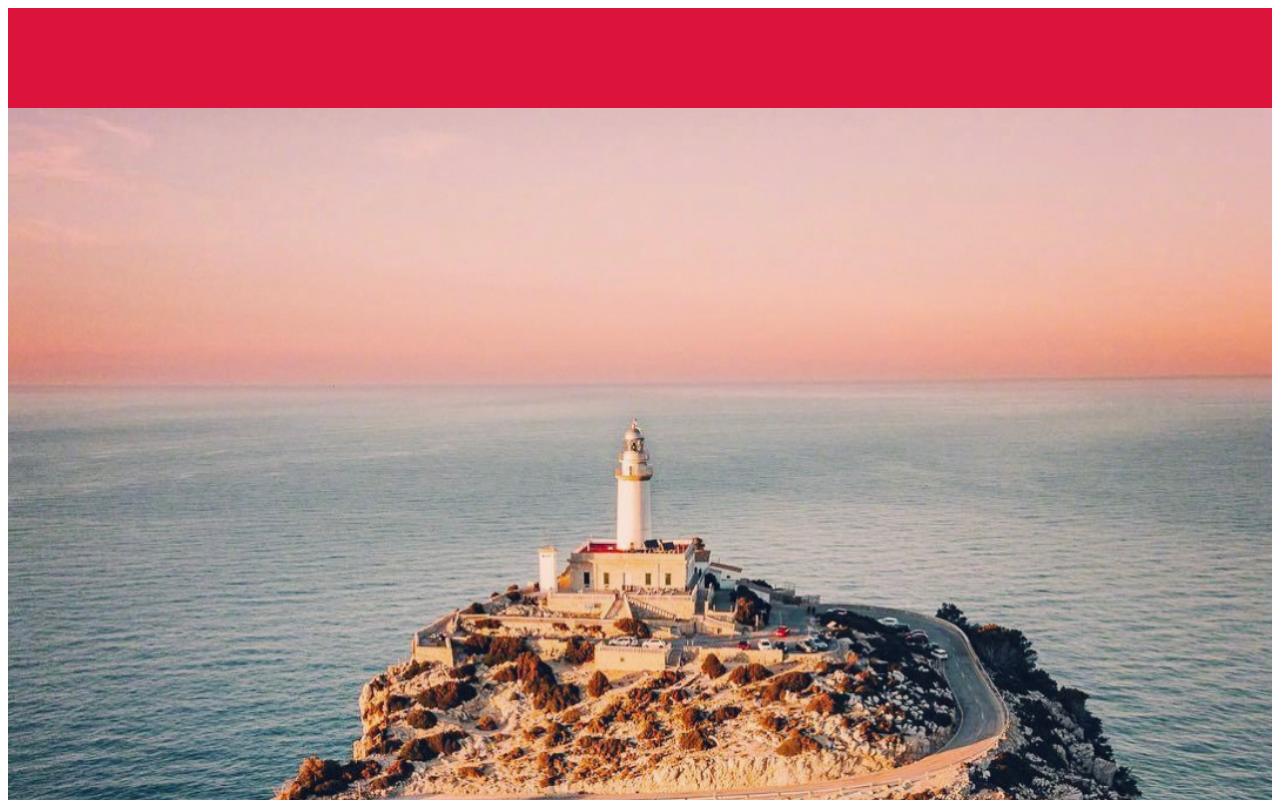
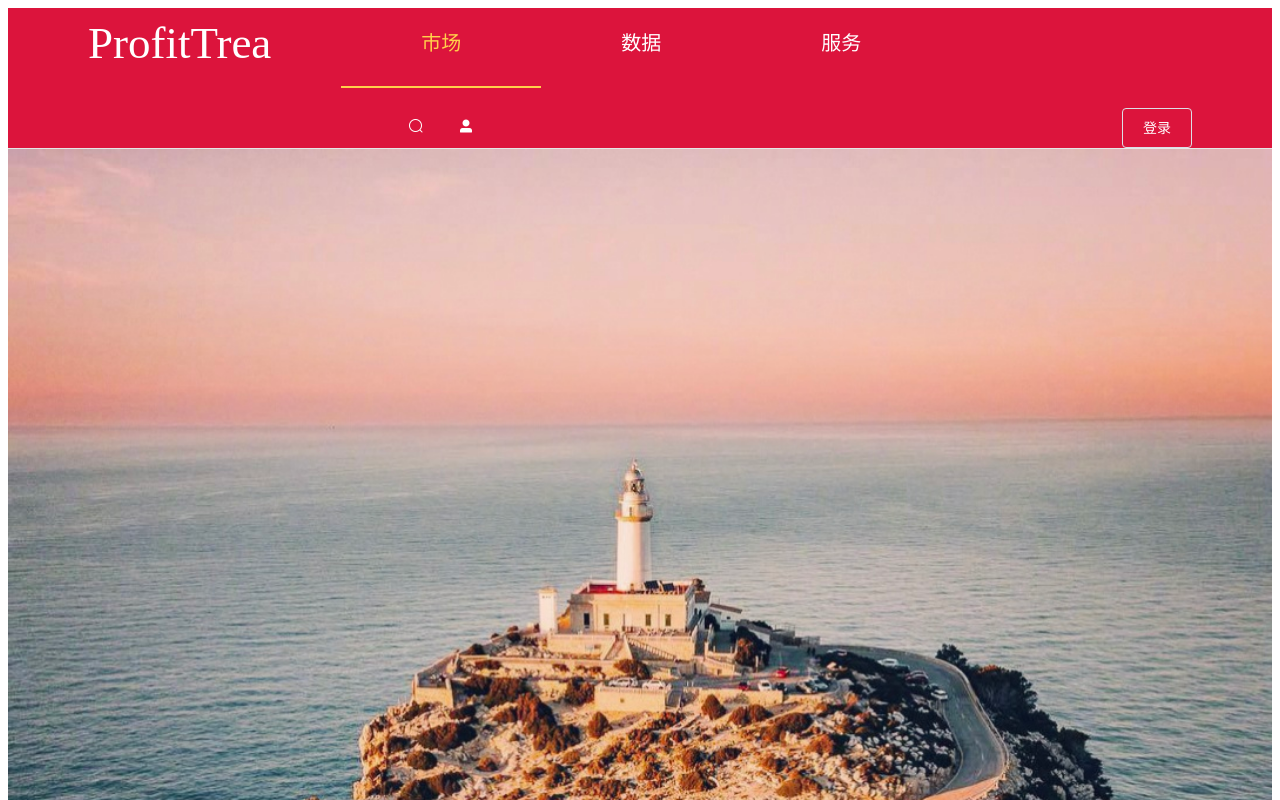
Before and after one commit to 1284496419/ProfitTrea-Font, a Vue app: page / in a window 1280 px wide. Shown: the top 800 px of the page. Built offline with nearby package versions, Linux system fonts and the light colour scheme; the HTML template or start-up script is replaced by a standard one.

Commit message:
feat:初步完成首页的顶部栏
整合elementUI初步完成首页的顶部栏

```diff
--- a/package.json
+++ b/package.json
@@ -9,6 +9,7 @@
   },
   "dependencies": {
     "core-js": "^3.6.5",
+    "element-ui": "^2.14.1",
     "vue": "^2.6.11",
     "vue-router": "^3.2.0"
   },
--- a/src/components/topbar.vue
+++ b/src/components/topbar.vue
@@ -1,23 +1,88 @@
 <template>
-  <div class="top">
+  <!-- <div class="top">
     <div class="topbar"></div>
-  </div>
+  </div> -->
+  <el-menu
+    :default-active="activeIndex2"
+    class="el-menu-demo"
+    mode="horizontal"
+    @select="handleSelect"
+    background-color="#DC143C"
+    text-color="#fff"
+    active-text-color="#ffd04b">
+    <el-menu-item id="logo">ProfitTrea</el-menu-item>
+    <el-menu-item index="1" id="market">市场</el-menu-item>
+    <el-menu-item index="2">数据</el-menu-item>
+    <el-menu-item index="3">服务</el-menu-item>
+    <i class="el-icon-search" id="search"></i>
+    <i class="el-icon-user-solid" id="person"></i>
+    <el-button id="login">登录</el-button>
+  </el-menu>
 </template>
 
 <script>
-export default {
+/* export default {
   name: 'topbar',
   props: {
     msg: String
+  }
+} */
+export default {
+  data () {
+    return {
+      activeIndex: '1',
+      activeIndex2: '1'
+    }
+  },
+  methods: {
+    handleSelect (key, keyPath) {
+      console.log(key, keyPath)
+    }
   }
 }
 </script>
 
 <!-- Add "scoped" attribute to limit CSS to this component only -->
 <style scoped>
-.top{
+/* .top{
   width: 100%;
   height: 100px;
   background-color: #DC143C;
+} */
+.el-menu{
+  color: white;
+}
+#logo{
+  font-size: 2.8125rem;
+  width: auto;
+  /* 取消鼠标的hover效果 */
+  pointer-events: none;
+  margin-left: 3.75rem;
+  font-family:"bodoni mt";
+}
+.el-menu .el-menu-item{
+  padding-top: 0.3125rem;
+  width: 200px;
+  text-align: center;
+  height: 5rem;
+  font-size: 20px;
+}
+#market{
+  margin-left: 3.125rem;
+}
+#search{
+  margin-left: 400px;
+  margin-top: 30px;
+  width: 20px;
+}
+#person{
+  margin-left: 30px;
+}
+#login{
+  float: right;
+  color: white;
+  margin-right: 80px;
+  margin-top: 20px;
+  background-color: #DC143C;
 }
 </style>
--- a/src/main.js
+++ b/src/main.js
@@ -1,8 +1,11 @@
 import Vue from 'vue'
+import ElementUI from 'element-ui'
+import 'element-ui/lib/theme-chalk/index.css'
 import App from './App.vue'
 import router from './router'
 
 Vue.config.productionTip = false
+Vue.use(ElementUI)
 
 new Vue({
   router,
--- a/src/views/index.vue
+++ b/src/views/index.vue
@@ -5,6 +5,7 @@
     <img src="../../static/images/profittrea.jpg" alt="图片正在加载中……" />
   </div>
 </template>
+
 <script>
 import topbar from '@/components/topbar.vue'
 export default {
```
Also changed, not shown: 1 other file (tests, documents, lock files or other folders).
